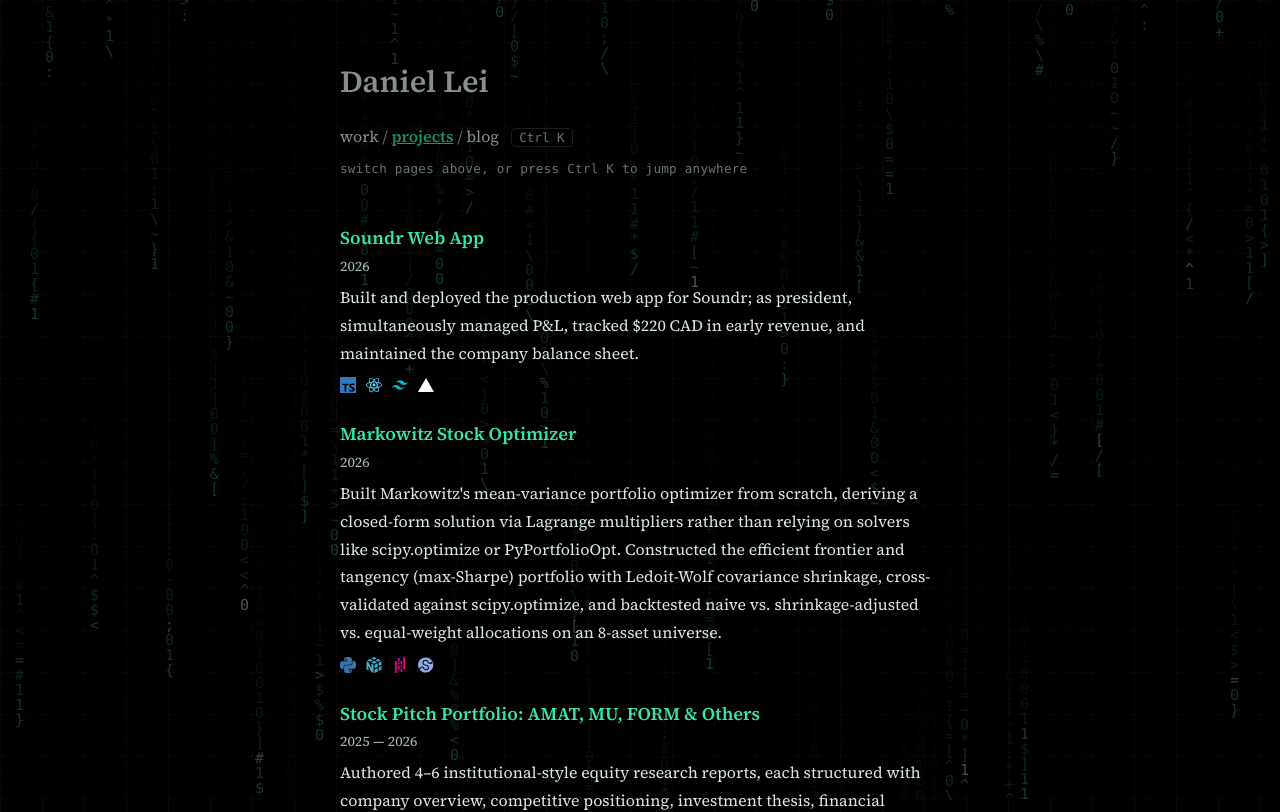
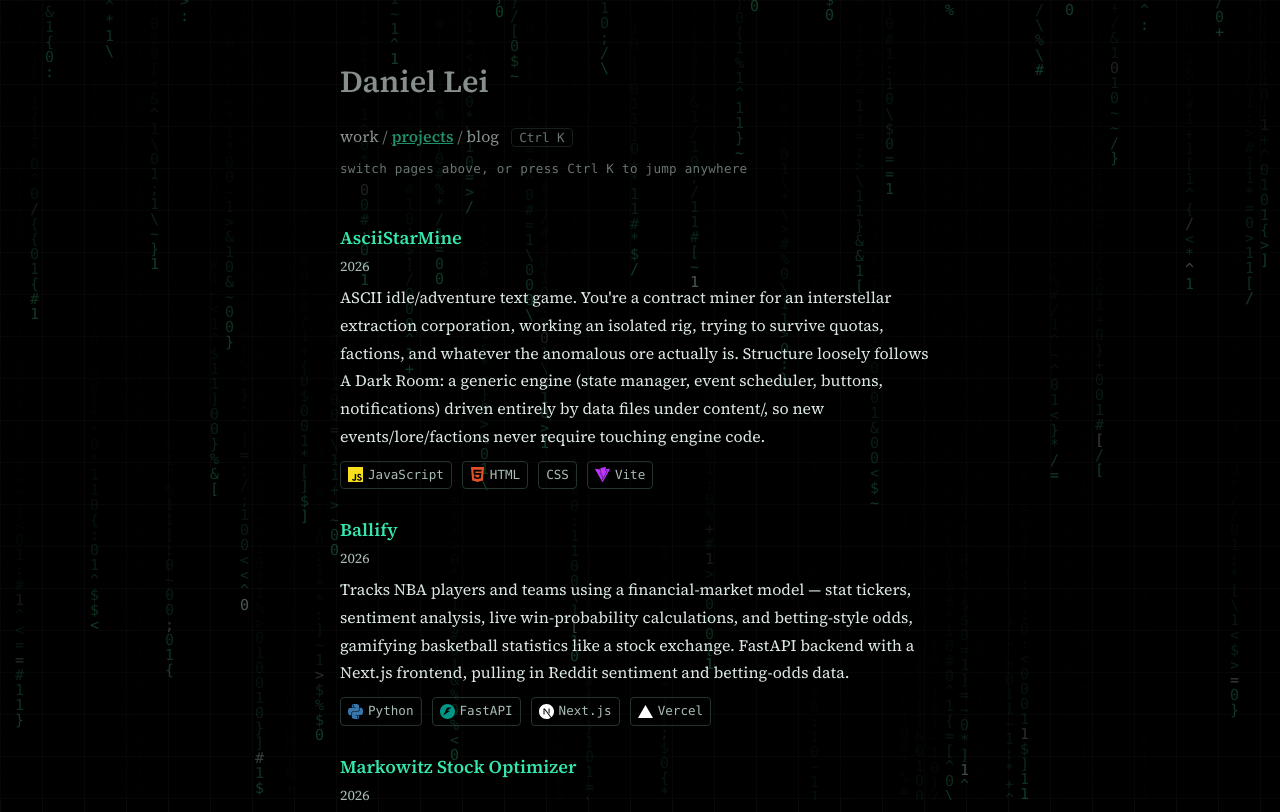
Before and after one commit to McMuf/daniellei.com, a React (Vite) app: page /projects in a window 1280 px wide. Shown: the top 812 px of the page. Built offline with nearby package versions, Linux system fonts and the light colour scheme.

Commit message:
add AsciiStarMine and Ballify, remove Soundr, link Markowitz to repo, show tag names next to icons

```diff
--- a/src/App.css
+++ b/src/App.css
@@ -424,12 +424,12 @@
 
 .pcard {
   display: block;
-  text-decoration: none;
   color: var(--fg);
 }
 
 .pcard-title { font-size: 1rem; font-weight: 600; color: var(--link); }
-a.pcard:hover .pcard-title { text-decoration: underline; }
+.pcard-title a { color: inherit; text-decoration: none; }
+.pcard-title a:hover { text-decoration: underline; }
 .pcard-meta { font-size: 0.78rem; color: var(--muted); margin-top: 2px; }
 .pcard-desc { font-size: 0.88rem; color: var(--fg); line-height: 1.75; margin-top: 6px; }
 .pcard-tags {
@@ -439,14 +439,17 @@
   flex-wrap: wrap;
   gap: 10px;
 }
-.tag-icon { width: 16px; height: 16px; color: var(--muted); }
+.tag-icon { width: 15px; height: 15px; flex-shrink: 0; }
 .tag {
+  display: inline-flex;
+  align-items: center;
+  gap: 5px;
   font-family: var(--font-mono);
   font-size: 0.7rem;
   color: var(--muted);
   border: 1px solid var(--line);
   border-radius: 4px;
-  padding: 2px 6px;
+  padding: 3px 7px;
 }
 
 /* blog list */
--- a/src/components/icons.tsx
+++ b/src/components/icons.tsx
@@ -8,6 +8,12 @@
   SiNumpy,
   SiPandas,
   SiScipy,
+  SiJavascript,
+  SiHtml5,
+  SiCss,
+  SiVite,
+  SiNextdotjs,
+  SiFastapi,
 } from 'react-icons/si'
 import { FaLinkedin, FaGithub, FaInstagram } from 'react-icons/fa'
 
@@ -22,10 +28,16 @@
   NumPy: SiNumpy,
   Pandas: SiPandas,
   SciPy: SiScipy,
+  JavaScript: SiJavascript,
+  HTML: SiHtml5,
+  CSS: SiCss,
+  Vite: SiVite,
+  'Next.js': SiNextdotjs,
+  FastAPI: SiFastapi,
 }
 
-// Official brand hex per icon. Vercel/GitHub ship as near-black, which
-// disappears on this site's dark background, so those two are swapped for
+// Official brand hex per icon. Vercel/GitHub/Next.js ship as near-black,
+// which disappears on this site's dark background, so those are swapped for
 // their documented light/dark-mode variant instead of the literal brand
 // black. NumPy/Pandas similarly swap their very dark navy for the lighter
 // accent color already present in their own two-tone logos.
@@ -38,6 +50,12 @@
   NumPy: '#4DABCF',
   Pandas: '#E70488',
   SciPy: '#8CAAE6',
+  JavaScript: '#F7DF1E',
+  HTML: '#E34F26',
+  CSS: '#1572B6',
+  Vite: '#BD34FE',
+  'Next.js': '#FFFFFF',
+  FastAPI: '#009688',
 }
 
 export const SOCIAL_ICONS: Record<string, IconType> = {
--- a/src/data/projects.ts
+++ b/src/data/projects.ts
@@ -9,14 +9,23 @@
 // most recent or most notable first
 export const projects: Project[] = [
   {
-    title: 'Soundr Web App',
-    description: 'Built and deployed the production web app for Soundr; as president, simultaneously managed P&L, tracked $220 CAD in early revenue, and maintained the company balance sheet.',
-    tags: ['TypeScript', 'React', 'Tailwind CSS', 'Vercel'],
+    title: 'AsciiStarMine',
+    description: 'ASCII idle/adventure text game. You\'re a contract miner for an interstellar extraction corporation, working an isolated rig, trying to survive quotas, factions, and whatever the anomalous ore actually is. Structure loosely follows A Dark Room: a generic engine (state manager, event scheduler, buttons, notifications) driven entirely by data files under content/, so new events/lore/factions never require touching engine code.',
+    url: 'https://github.com/McMuf/asciistarmine',
+    tags: ['JavaScript', 'HTML', 'CSS', 'Vite'],
+    year: '2026',
+  },
+  {
+    title: 'Ballify',
+    description: 'Tracks NBA players and teams using a financial-market model — stat tickers, sentiment analysis, live win-probability calculations, and betting-style odds, gamifying basketball statistics like a stock exchange. FastAPI backend with a Next.js frontend, pulling in Reddit sentiment and betting-odds data.',
+    url: 'https://ballify-app.com',
+    tags: ['Python', 'FastAPI', 'Next.js', 'Vercel'],
     year: '2026',
   },
   {
     title: 'Markowitz Stock Optimizer',
     description: 'Built Markowitz\'s mean-variance portfolio optimizer from scratch, deriving a closed-form solution via Lagrange multipliers rather than relying on solvers like scipy.optimize or PyPortfolioOpt. Constructed the efficient frontier and tangency (max-Sharpe) portfolio with Ledoit-Wolf covariance shrinkage, cross-validated against scipy.optimize, and backtested naive vs. shrinkage-adjusted vs. equal-weight allocations on an 8-asset universe.',
+    url: 'https://github.com/McMuf/markowitzportoptimizer',
     tags: ['Python', 'NumPy', 'Pandas', 'SciPy'],
     year: '2026',
   },
--- a/src/pages/Projects.tsx
+++ b/src/pages/Projects.tsx
@@ -7,30 +7,30 @@
     <>
       <MatrixBackground />
       <div className="project-grid">
-        {projects.map(p => {
-          const Wrapper = p.url ? 'a' : 'div'
-          return (
-            <Wrapper
-              key={p.title}
-              className="pcard"
-              {...(p.url ? { href: p.url, target: '_blank', rel: 'noopener noreferrer' } : {})}
-            >
-              <h3 className="pcard-title">{p.title}</h3>
+        {projects.map(p => (
+          <div key={p.title} className="pcard">
+            <h3 className="pcard-title">
+              {p.url
+                ? <a href={p.url} target="_blank" rel="noopener noreferrer">{p.title}</a>
+                : p.title}
+            </h3>
             {p.year && <p className="pcard-meta">{p.year}</p>}
             <p className="pcard-desc">{p.description}</p>
             {p.tags && (
               <p className="pcard-tags">
                 {p.tags.map(t => {
                   const Icon = TAG_ICONS[t]
-                    return Icon
-                      ? <Icon key={t} className="tag-icon" color={TAG_ICON_COLORS[t]} title={t} aria-label={t} />
-                      : <span key={t} className="tag">{t}</span>
+                  return (
+                    <span key={t} className="tag">
+                      {Icon && <Icon className="tag-icon" color={TAG_ICON_COLORS[t]} aria-hidden="true" />}
+                      {t}
+                    </span>
+                  )
                 })}
               </p>
             )}
-            </Wrapper>
-          )
-        })}
+          </div>
+        ))}
       </div>
     </>
   )
```
Lines whose indentation alone changed are shown as unchanged.
